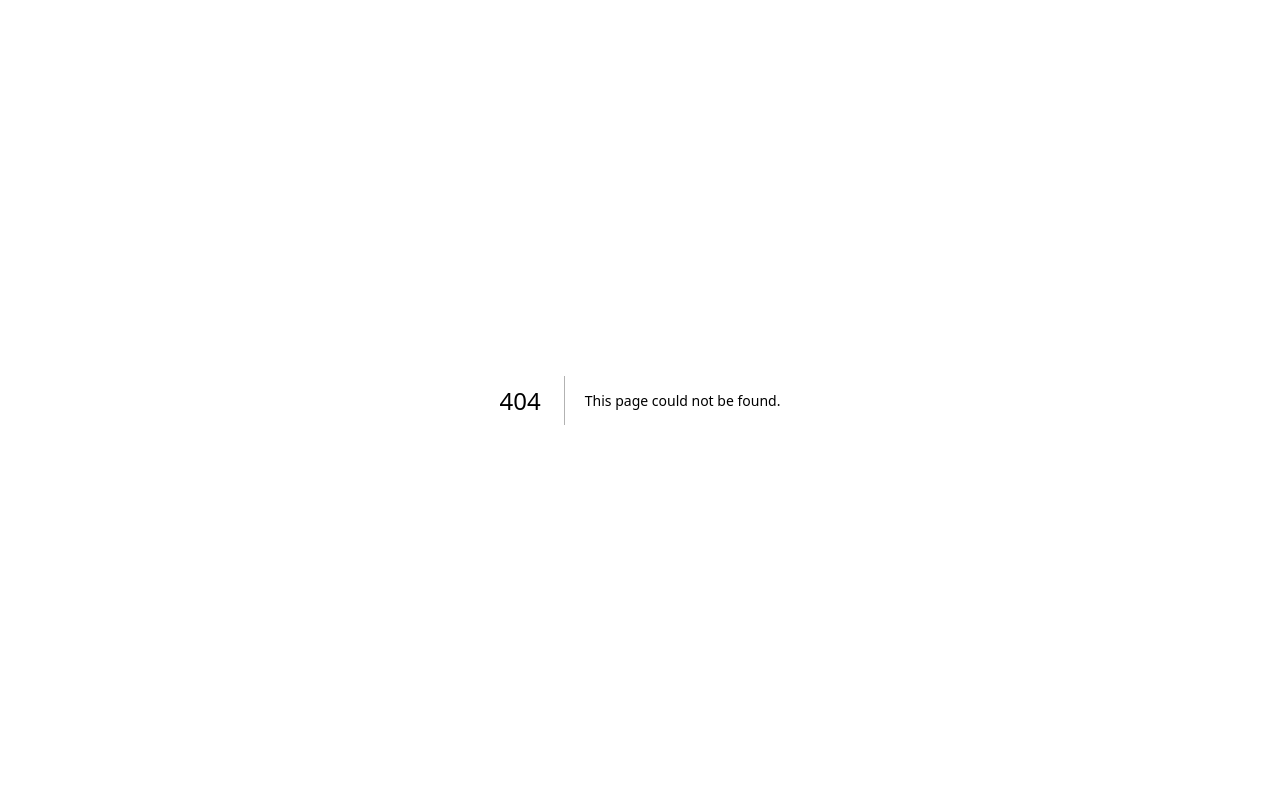
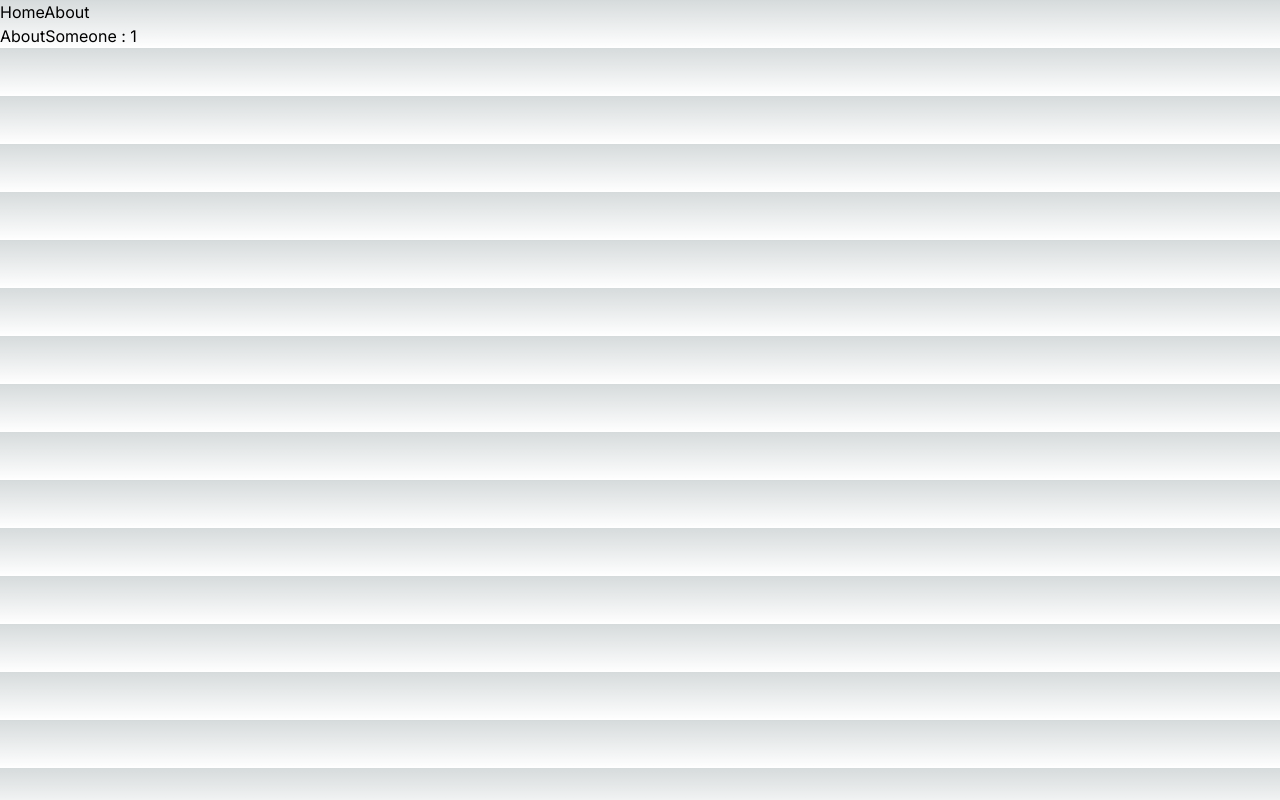
Before and after one commit to paresiqbal/next-test, a Next.js app: page /views/about/1 in a window 1280 px wide. Before the commit this address had no page. Built offline with nearby package versions, Linux system fonts and the light colour scheme.

Commit message:
Add navbar

```diff
--- /dev/null
+++ b/src/app/components/Navbar.tsx
@@ -0,0 +1,10 @@
+import Link from "next/link";
+
+export default function Navbar() {
+  return (
+    <div>
+      <Link href={"/"}>Home</Link>
+      <Link href={"/about"}>About</Link>
+    </div>
+  );
+}
--- a/src/app/layout.tsx
+++ b/src/app/layout.tsx
@@ -1,21 +1,25 @@
-import './globals.css'
-import { Inter } from 'next/font/google'
+import Navbar from "./components/Navbar";
+import "./globals.css";
+import { Inter } from "next/font/google";
 
-const inter = Inter({ subsets: ['latin'] })
+const inter = Inter({ subsets: ["latin"] });
 
 export const metadata = {
-  title: 'Create Next App',
-  description: 'Generated by create next app',
-}
+  title: "Create Next App",
+  description: "Generated by create next app",
+};
 
 export default function RootLayout({
   children,
 }: {
-  children: React.ReactNode
+  children: React.ReactNode;
 }) {
   return (
     <html lang="en">
-      <body className={inter.className}>{children}</body>
+      <body className={inter.className}>
+        <Navbar />
+        {children}
+      </body>
     </html>
-  )
+  );
 }
--- /dev/null
+++ b/src/app/views/about/[id]/page.tsx
@@ -0,0 +1,3 @@
+export default function AboutSomeone({ params }: any) {
+  return <div>AboutSomeone : {params.id}</div>;
+}
```
